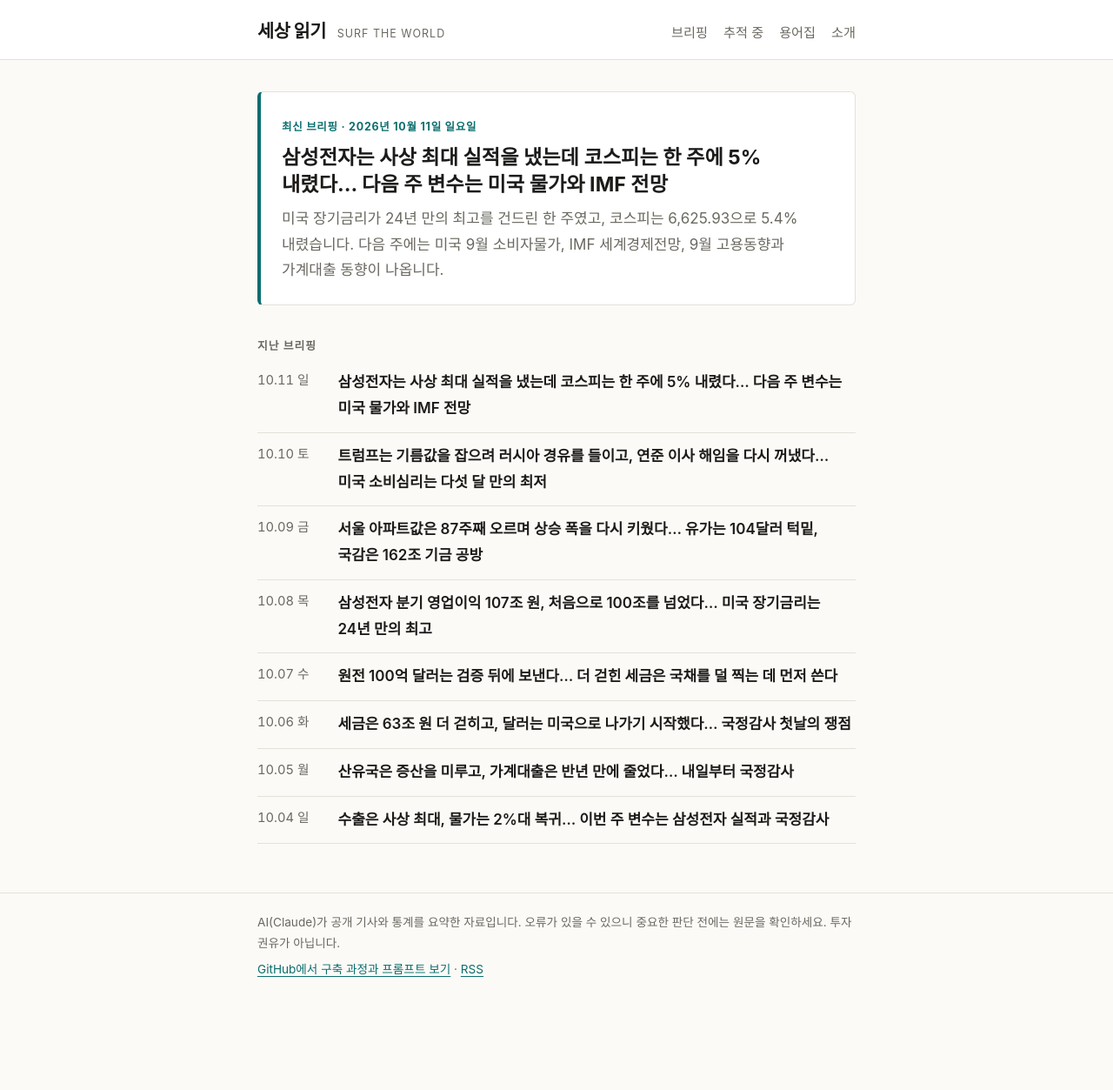
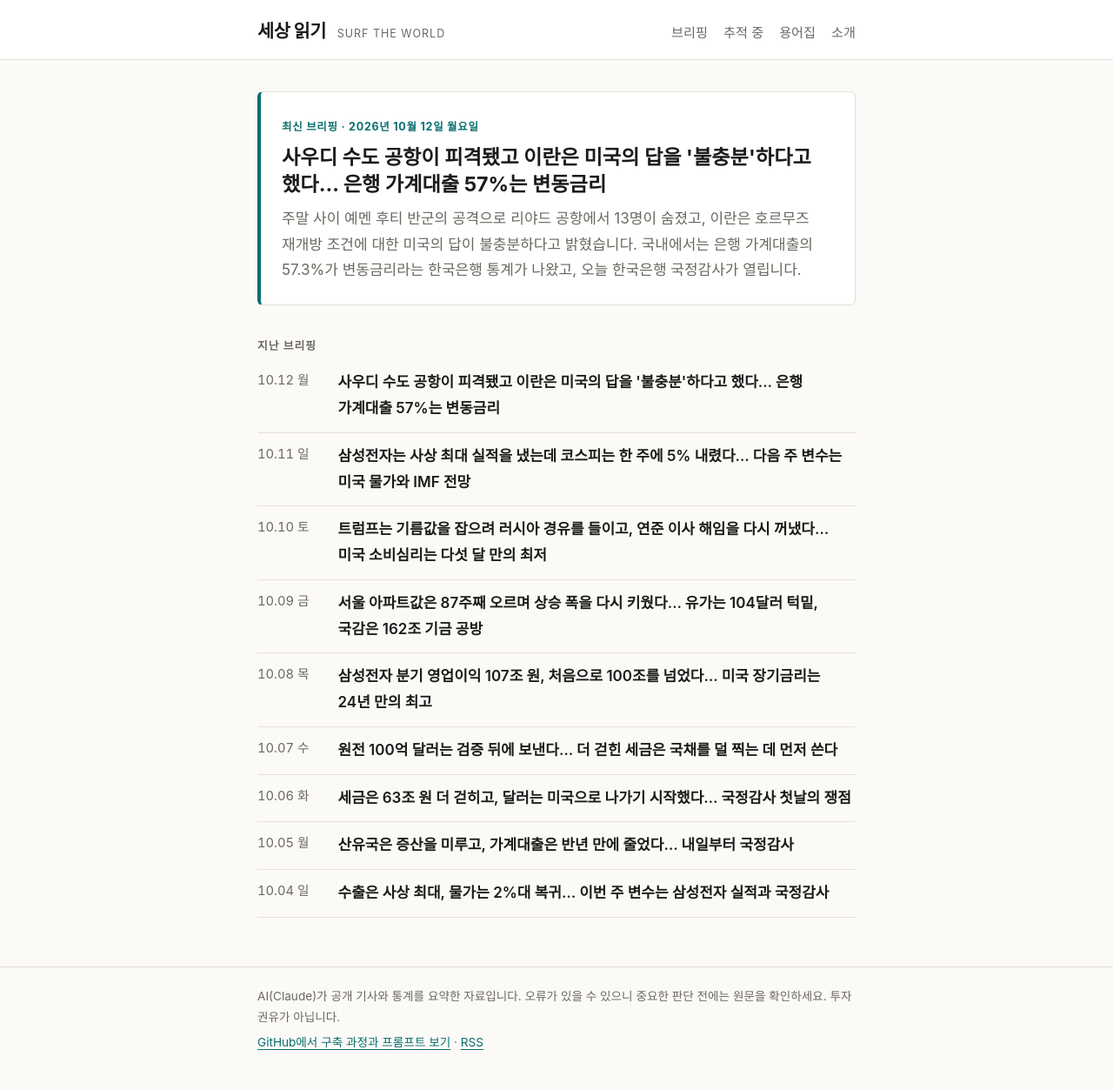
Before and after one commit to seongkyu-lim/surf-the-world, a Jekyll site: the page built from index.html, in a window 1280 px wide. Shown: the whole page at 87% size. Built offline with Jekyll 4.4.1, drawn with Linux system fonts in a browser that asks for light colours; before the commit the page ends 1169 px from its top, so only the background shows below that; some of the changed lines change nothing that is shown.

Commit message:
2026-10-12 브리핑: 사우디 수도 공항이 피격됐고 이란은 미국의 답을 '불충분'하다고 했다… 은행 가계대출 57%는 변동금리

```diff
--- /dev/null
+++ b/_posts/2026-10-12-briefing.md
@@ -0,0 +1,104 @@
+---
+title: "사우디 수도 공항이 피격됐고 이란은 미국의 답을 '불충분'하다고 했다… 은행 가계대출 57%는 변동금리"
+date: 2026-10-12
+weekday: 월요일
+summary: "주말 사이 예멘 후티 반군의 공격으로 리야드 공항에서 13명이 숨졌고, 이란은 호르무즈 재개방 조건에 대한 미국의 답이 불충분하다고 밝혔습니다. 국내에서는 은행 가계대출의 57.3%가 변동금리라는 한국은행 통계가 나왔고, 오늘 한국은행 국정감사가 열립니다."
+tags: [경제, 국제, 재테크]
+---
+
+## 지표 한눈에
+
+주말이라 새 종가가 없습니다. 국내는 10월 8일(목) 종가(9일은 한글날 휴장), 미국은 10월 9일(현지) 종가로 어제 브리핑과 같습니다. 오늘 국내 시장은 나흘 만에 열립니다.
+
+| 지표 | 수치 | 변화 | 메모 |
+|---|---|---|---|
+| 한국 기준금리 | 연 3.00% | 8월 +0.25%p | 다음 금통위 10월 22일 |
+| 미국 기준금리 | 3.75~4.00% | 9월 인상 | 다음 FOMC 10월 27~28일 |
+| 원/달러 환율 | 1,338.5원 | 휴장 | 10월 8일 주간 거래 종가 |
+| 코스피 | 6,625.93 | 휴장 | 10월 8일 종가, 주간 −5.4% |
+| 코스닥 | 892.27 | 휴장 | 10월 8일 종가 |
+| S&P 500 | 7,811.54 | <span class="up">+0.6%</span> | 10월 9일 종가 |
+| 나스닥 | 27,366.17 | <span class="up">+0.6%</span> | 10월 9일 종가 |
+| 미 국채 10년물 | 5.24% | | 10월 9일, AP 기준 |
+| 유가 (브렌트) | 104.72달러 | <span class="up">+0.4%</span> | 10월 9일 종가. 주말 소식이 반영된 월요일 시세는 확인하지 못했습니다 |
+
+출처: [한국은행 통화정책방향(8.27)](https://www.bok.or.kr/portal/bbs/P0000559/view.do?depth=200690&menuNo=200690&nttId=11064191&programType=newsData&relate=Y), [미 연준 발표(9.16)](https://www.federalreserve.gov/newsevents/pressreleases/monetary20260916a1.htm), 국내 시세는 [뉴스1](https://www.news1.kr/photos/8150448), [한국경제](https://www.hankyung.com/article/2026100814056), 미국 지수와 금리는 [AP](https://krmg.com/2026/10/09/how-major-us-stock-indexes-fared-friday-10-9-2026/), 유가는 [Reuters](https://lufkindailynews.com/news_reuters/business/oil-prices-settle-higher-as-more-production-shut-ahead-of-hurricane/article_b87cc5bc-b979-5b38-a73a-45c70e891986.html)
+
+## 오늘의 핵심
+
+### 1. 사우디 수도 공항이 미사일에 맞아 13명이 숨졌다, 전쟁 이후 걸프 지역 최대 인명 피해
+
+**무슨 일** — 10일(현지) 사우디아라비아 리야드의 킹칼리드 국제공항이 미사일 공격을 받았습니다. 사우디 민간항공청은 최소 12명이 숨지고 309명이 다쳤다고 발표했고, 이후 사망자는 13명으로 늘었습니다. 사망자에는 미국인 1명이 포함됐습니다. 예멘의 친이란 반군 후티 쪽 고위 관계자는 사우디의 예멘 공습에 대한 보복이라며 공격을 인정했습니다(뉴욕타임스 인용). 공항은 운영을 멈췄고 여러 항공사가 리야드 노선을 취소했습니다. 11일 새벽에는 동부 담맘 공항 근처에도 발사체가 떨어졌습니다. 트럼프 대통령은 10일 사우디와 함께 후티에 대응할지 묻는 말에 검토하겠다고 답했습니다.
+
+**왜 중요한가** — 연합뉴스에 따르면 2월 이란 전쟁이 시작된 뒤 걸프 국가에서 난 공격 가운데 인명 피해가 가장 큽니다. 배경에는 다시 불붙은 예멘 내전이 있습니다. 사우디 주도 연합군과 예멘 정부군이 4일 후티 장악 지역 탈환 작전을 시작했고, 후티는 5일부터 사우디의 공항과 정유시설을 겨냥해 왔습니다. 호르무즈 해협에 이어 세계 최대 원유 수출국 본토까지 전선이 넓어진 셈입니다. 미국이 직접 개입할지가 다음 변수입니다.
+
+**생활 영향** — 이번 공격으로 원유 생산이 줄었다는 발표는 없지만, 정유시설이 공격 대상에 올라 있다는 점이 유가에 부담입니다. 17일 석유 최고가격 조정을 앞둔 국내 기름값에도 오름 압력이 더해집니다.
+
+출처: 사우디 민간항공청 발표·연합뉴스 보도([파이낸셜뉴스 게재](https://www.fnnews.com/news/202610110832559124)), [뉴스1](https://www.news1.kr/world/middleeast-africa/6316153)
+
+### 2. 이란 "미국의 답은 불충분", 호르무즈는 조건이 채워질 때까지 열지 않는다
+
+**무슨 일** — 모흐센 레자이 이란 최고국가안보회의 사무총장은 11일 국영 매체에 호르무즈 해협 재개방 제안에 대한 미국의 답이 "불충분하다"고 밝혔습니다. 이란은 9월 유엔총회에서 일곱 가지 조건이 충족되면 7일 안에 해협을 다시 열 수 있다고 제안했습니다. 레자이 사무총장은 미국이 일부 조건만 받아들였고 나머지는 불분명하다며, 조건이 채워지기 전에는 해협 개방도 협상도 없다고 했습니다. 미국의 답은 카타르를 거쳐 전달됐고, 백악관은 로이터의 논평 요청에 바로 답하지 않았습니다.
+
+**왜 중요한가** — 지난주 이란 외무장관이 "며칠 안에 답하겠다"고 한 뒤 나온 첫 공식 반응인데, 수락도 거절도 아닌 되묻기입니다. 호르무즈 해협은 평소 세계 원유와 액화천연가스(LNG)의 약 5분의 1이 지나는 길입니다. 전쟁은 2월 말에 시작됐습니다.
+
+**생활 영향** — 유가가 100달러 위에 머무는 기간이 길어질수록 기름값 상한, 항공료, 물류비를 거쳐 물가로 번집니다. 22일 금리를 정하는 한국은행에도 부담입니다.
+
+출처: [Reuters](https://kfgo.com/2026/10/11/iran-says-us-response-to-its-proposal-to-reopen-hormuz-was-insufficient/)
+
+### 3. 트럼프 "러시아·우크라이나 에너지 휴전" 발표, 러시아의 확인은 아직 없다
+
+**무슨 일** — 트럼프 대통령은 11일(현지) 소셜미디어에 러시아와 우크라이나가 서로의 에너지 시설을 공격하지 않기로 했으며 즉시 효력이 생긴다고 썼습니다. 대상 시설의 범위와 기간은 밝히지 않았습니다. 젤렌스키 우크라이나 대통령은 처음 듣는 내용이라면서도 러시아가 동의하면 우크라이나도 따르겠다고 했고, 미국의 세부 설명을 기다린다고 밝혔습니다. 러시아 정부의 공식 확인은 나오지 않았습니다. 젤렌스키 대통령은 발표 뒤에도 러시아가 하르키우의 열병합발전소를 공격했다고 말했습니다.
+
+**왜 중요한가** — 우크라이나는 드론으로 러시아 정유시설을 때려 왔고, 이것이 세계 경유값을 끌어올린 요인 가운데 하나입니다. 9일 러시아산 경유 제재를 푼 데 이어, 11월 3일 중간선거를 앞두고 기름값을 낮추려는 조치가 이어지고 있습니다. 다만 한국경제에 따르면 2025년 3월의 30일 에너지 휴전과 지난 9월 14일 발표 때도 공격은 계속됐습니다.
+
+**생활 영향** — 실제로 지켜진다면 국제 경유값이 내려 물류비 부담이 줄 수 있습니다. 지금은 발표만 있고 이행은 확인되지 않은 단계입니다.
+
+출처: [뉴시스](https://www.newsis.com/view/NISX20261012_0003821231), [한국경제](https://www.hankyung.com/article/2026101248597)
+
+### 4. 은행 가계대출의 57.3%가 변동금리, 금리가 오르는 동안 오히려 늘었다
+
+**무슨 일** — 한국은행 통계에 따르면 8월 말 은행 가계대출 잔액 가운데 변동금리 비중은 57.3%로 1년 전(53.0%)보다 4.3%포인트 높아졌습니다. 고정금리 비중은 47.0%에서 42.7%로 줄었습니다. 8월에 새로 나간 주택담보대출 금리는 변동형이 연 4.53%, 고정형이 연 4.88%로 변동형이 0.35%포인트 낮았습니다. 다만 새로 받은 주택담보대출 중 고정금리 비중은 7월 31.9%에서 8월 35.3%로 반등했습니다.
+
+**왜 중요한가** — 한국은행은 7월과 8월 기준금리를 연달아 올렸습니다. 금리가 오르는 시기에는 고정금리가 유리해 보이지만, 처음 내는 이자가 낮은 변동형을 고른 가구가 더 많았다는 뜻입니다. 변동금리 대출은 시장금리가 오르면 몇 달 뒤 이자가 따라 오릅니다. 가계 전체로 보면 금리 인상의 충격이 더 빨리, 더 넓게 퍼지는 구조가 됐습니다.
+
+**생활 영향** — 변동금리로 빌렸다면 다음 금리 조정일과 그때의 기준이 되는 지표(아래 '오늘의 용어')를 확인해 둘 만합니다. 고르는 기준은 아래 '재테크 기초'에서 정리했습니다.
+
+출처: 한국은행 금융기관 가중평균금리 통계([연합뉴스](https://www.koreancenter.or.kr/news/articleView.html?idxno=1422680))
+
+## 후속 추적
+
+- **2026 국정감사** — 오늘 2주차가 시작됩니다. 재정경제기획위원회는 한국은행을 감사하며, 금리 인상이 부동산 시장에 준 영향과 앞으로의 금리 방향이 질의 대상입니다. 국토교통위원회는 한국토지주택공사(LH)를 상대로 정부 부동산 대책의 효과를 따집니다. 출처: [경향신문](https://www.khan.co.kr/article/202610120722001/), [파이낸셜뉴스](https://fnnews.com/news/202610111136066770)
+- **미국 연준 금리** — 미국 9월 소비자물가 발표일은 14일로 여러 매체가 같게 전했습니다. 미 노동통계국 원문은 여전히 확인하지 못했습니다. 출처: [서울경제](https://m.sedaily.com/article/20100026), [파이낸셜뉴스](https://www.fnnews.com/news/202610111808262101)
+
+## 재테크 기초: 변동금리와 고정금리, 무엇을 보고 고르나
+
+대출 금리는 정하는 방식에 따라 셋으로 나뉩니다. **변동형**은 보통 6개월마다 시장금리를 따라 바뀝니다. **고정형**은 만기까지 그대로입니다. 그 사이에 5년 동안 고정했다가 변동으로 바뀌는 **혼합형**, 5년마다 금리를 다시 정하는 **주기형**이 있습니다.
+
+고정형이 대개 더 비싼 이유는 은행이 앞으로 금리가 오를 위험을 대신 지기 때문입니다. 8월 기준 차이는 0.35%포인트였습니다. 3억 원을 빌렸다면 한 해 이자 105만 원에 해당합니다. 이 돈은 금리가 오를 때를 대비한 보험료로 볼 수 있습니다.
+
+따져 볼 것은 세 가지입니다. 첫째, 대출을 얼마나 오래 들고 갈지입니다. 3년 안에 갚거나 갈아탈 계획이면 보험료를 낼 이유가 줄어듭니다. 둘째, 금리가 1%포인트 올라도 생활비가 버티는지입니다. 3억 원이면 한 해 300만 원입니다. 셋째, 중도상환수수료입니다. 보통 3년이 지나면 없어지므로 나중에 갈아탈 길이 열려 있는지 봅니다.
+
+금리의 방향을 맞히는 문제가 아니라, 틀렸을 때 감당할 수 있는 쪽을 고르는 문제입니다. 특정 상품을 권하는 내용은 아닙니다.
+
+## 오늘의 용어
+
+**코픽스(COFIX)** — 은행이 대출해 줄 돈을 마련하는 데 든 평균 비용을 나타내는 지수입니다. 국내 8개 은행이 예금, 적금, 은행채 등으로 자금을 모으며 준 금리를 가중평균해 은행연합회가 매달 15일쯤 공시합니다. 변동금리 주택담보대출은 대부분 "코픽스 + 가산금리"로 정해집니다.
+
+오늘 4번 기사의 변동금리 대출 57.3%가 이 지수를 따라 움직입니다. 기준금리가 오르면 예금 금리가 오르고, 한두 달 뒤 코픽스와 대출 이자가 따라 오릅니다.
+
+## 앞으로 일정
+
+| 날짜 | 일정 | 볼 점 |
+|---|---|---|
+| 10.12 (월) | 한국은행·LH 국정감사 | 22일 금통위를 앞둔 총재의 금리 발언, 공공 주택 착공 |
+| 10.13 (화) | IMF 세계경제전망 | 한국 성장률 전망. 7월 전망은 2.6% |
+| 10.13 (화) | 미국 대형 은행 3분기 실적 시작 | |
+| 10.14 (수) | 미국 9월 소비자물가 | 시장 일정표 기준 날짜 |
+| 10.15 (목) | 금융위원회 9월 가계대출 동향, 한국은행 9월 금융시장 동향 | 전 금융권 가계대출도 줄었는지 |
+| 10.15 (목) | 한국부동산원 주간 동향·국정감사 | 서울 88주 연속 상승 여부 |
+| 10.16 (금) | 국가데이터처 9월 고용동향 | 8월 취업자는 18만 4,000명 증가 |
+| 10.16 (금) | 청년미래적금 2차 신청 마감 | |
+| 10.17 (토) | 석유 최고가격 11차 조정 | 유가 100달러대와 사우디 변수 반영 여부 |
+
+일정 출처: [서울경제](https://m.sedaily.com/article/20100026), [경향신문](https://www.khan.co.kr/article/202610120722001/)
--- a/glossary.md
+++ b/glossary.md
@@ -4,6 +4,9 @@
 summary: 브리핑에 나온 용어를 하루 하나씩 쌓아 갑니다. 최신 용어가 맨 위에 있습니다.
 permalink: /glossary/
 ---
+
+### 코픽스(COFIX)
+은행이 대출해 줄 돈을 마련하는 데 든 평균 비용을 나타내는 지수. 국내 8개 은행이 예금, 적금, 은행채 등으로 자금을 모으며 준 금리를 가중평균해 은행연합회가 매달 15일쯤 공시한다. 변동금리 주택담보대출은 대부분 "코픽스 + 가산금리"로 정해진다. 2026년 8월 말 은행 가계대출의 57.3%가 변동금리였다. (2026.10.12)
 
 ### 근원물가
 소비자물가에서 값이 크게 출렁이는 에너지와 식료품을 뺀 물가. 기름값이나 날씨 같은 일시적 요인을 걷어 내고 물가의 바닥 흐름을 보려는 지표라 중앙은행이 금리를 정할 때 함께 본다. 유가가 100달러를 넘은 2026년 가을에는 전체 물가와 근원물가의 차이가 커서, 기름값 충격이 다른 품목으로 번지는지 가늠하는 잣대로 쓰였다. (2026.10.11)
--- a/tracking.md
+++ b/tracking.md
@@ -9,15 +9,15 @@
 
 | 이슈 | 현재 상태 | 다음 일정 | 처음 다룬 날 |
 |---|---|---|---|
-| 한국은행 기준금리 | 7월·8월 연속 인상으로 연 3.00%. 시장은 10월 동결을 우세하게 봄 | 10월 12일 한국은행 국정감사, 22일 금통위 | 10.04 |
+| 한국은행 기준금리 | 7월·8월 연속 인상으로 연 3.00%. 시장은 10월 동결을 우세하게 봄. 8월 말 은행 가계대출의 57.3%가 변동금리(1년 전 53.0%) | 10월 12일 한국은행 국정감사, 22일 금통위 | 10.04 |
 | 미국 연준 금리 | 9월 인상으로 3.75~4.00%. 의사록에서 대부분 참석자가 연내 추가 인상이 적절하다고 판단. 월러 이사는 추가 인상 필요성과 속도의 유연성을 함께 언급. 10년물은 10월 7일 장중 24년 만의 최고, 9일 5.24%. 백악관이 쿡 이사 조사위원회를 설치해 해임 재시도(10.9). 10월 소비자심리 예비치 46.3으로 5월 이후 최저 | 미국 9월 소비자물가(10월 14일, 시장 일정표 기준), 10월 27~28일 FOMC, 11월 5일 쿡 이사 청문, 12월 8~9일 FOMC | 10.04 |
 | 소비자물가 | 9월 2.9%. 한국은행은 10월 3% 안팎 예상 | 11월 초 10월 물가 발표 | 10.04 |
 | 석유 최고가격제 | 10차 동결(휘발유 리터당 1,784원). 3월 13일 시행, 4주마다 조정 | 10월 17일 11차 조정 | 10.04 |
 | 8·3 부동산 세제 개편안 | 8월 3일 정부 발표. 장기보유특별공제를 거주 기간 중심으로 바꾸는 안. 국회 심의에서 바뀔 수 있음 | 국회 심의 | 10.04 |
 | 서울 아파트값 | 87주 연속 상승, 주간 상승률 0.12%로 확대(전주 0.09%). 강남(−0.34%)·서초·송파·용산은 하락, 서대문·강북·도봉·노원은 0.3%대 상승. 국토부 장관은 올해 수도권 착공이 목표의 80~88%에 그칠 것으로 예상 | 매주 목요일 한국부동산원 주간 동향 | 10.04 |
-| 2026 국정감사 | 10월 6~30일. 8일 기획예산처 국감은 미래대응기금, 금융위 국감은 가계대출 총량 규제와 단일종목 레버리지 ETF 도입 경위가 쟁점. 금융위원장은 총량 관리 유지 방침, ETF 투자자 피해에 사과 | 10월 12일 LH, 15일 한국부동산원, 23일 국토부 종합감사 | 10.04 |
-| 미국·이란 협상 | 트럼프 대통령이 11월 3일 중간선거 전에는 이란을 공격하지 않겠다고 밝힘(10.8). 이란은 호르무즈 재개방 제안에 대한 미국의 답을 검토 중(10.9). 미국은 선박 17척 등 추가 제재. 지난주 호르무즈 유조선 공격은 전쟁 후 최다(Reuters) | 이란의 공식 답변, 11월 3일 미국 중간선거 | 10.04 |
-| 원유 공급 | OPEC+ 11월 생산 목표 동결. IEA는 비축유 방출을 앞당기기로 함. 허리케인 '이사이아스'로 미 멕시코만 원유 생산 62.9% 중단(10.8 기준), 9일 플로리다 상륙 뒤 소멸. 미 에너지부는 정유사 두 곳에 전략비축유 긴급 대여. 미국은 러시아산 경유 제재를 2027년 4월 7일까지 면제(10.9). 브렌트 104.72달러(10.9) | 멕시코만 생산 복구 속도, 11월 1일 OPEC+ 회의 | 10.05 |
+| 2026 국정감사 | 10월 6~30일. 8일 기획예산처 국감은 미래대응기금, 금융위 국감은 가계대출 총량 규제와 단일종목 레버리지 ETF 도입 경위가 쟁점. 금융위원장은 총량 관리 유지 방침, ETF 투자자 피해에 사과. 12일 2주차 시작(한국은행, LH) | 10월 12일 LH, 15일 한국부동산원, 23일 국토부 종합감사 | 10.04 |
+| 미국·이란 협상 | 트럼프 대통령이 11월 3일 중간선거 전에는 이란을 공격하지 않겠다고 밝힘(10.8). 이란은 호르무즈 재개방 제안에 대한 미국의 답을 검토 중(10.9). 미국은 선박 17척 등 추가 제재. 지난주 호르무즈 유조선 공격은 전쟁 후 최다(Reuters). 이란 최고국가안보회의 사무총장은 미국의 답이 "불충분"하며 7개 조건 충족 전에는 개방도 협상도 없다고 밝힘(10.11) | 미국의 추가 해명, 11월 3일 미국 중간선거 | 10.04 |
+| 원유 공급 | OPEC+ 11월 생산 목표 동결. IEA는 비축유 방출을 앞당기기로 함. 허리케인 '이사이아스'로 미 멕시코만 원유 생산 62.9% 중단(10.8 기준), 9일 플로리다 상륙 뒤 소멸. 미 에너지부는 정유사 두 곳에 전략비축유 긴급 대여. 미국은 러시아산 경유 제재를 2027년 4월 7일까지 면제(10.9). 브렌트 104.72달러(10.9). 트럼프 대통령이 러시아·우크라이나 에너지 휴전을 발표했으나 러시아 확인은 없음(10.11) | 에너지 휴전 이행 여부, 멕시코만 생산 복구 속도, 11월 1일 OPEC+ 회의 | 10.05 |
 | 가계대출 | 5대 은행 9월 잔액 780조 8,340억 원, 6개월 만에 감소(−1조 2,852억 원) | 10월 15일 금융위원회 9월 가계대출 동향, 한국은행 9월 금융시장 동향 | 10.05 |
 | 청년미래적금 2차 | 10월 7일 신청 시작, 16일까지 | 11월 계좌 개설 | 10.05 |
 | 초과세수와 미래대응기금 | 올해 국세수입 478조 6,000억 원 전망, 추경보다 63조 2,000억 원 많음. 정부는 162조 3,000억 원 규모 미래대응기금 신설 추진, 야당은 철회와 국채 상환 우선 요구. 남은 초과세수 사용처는 "미정"(기획예산처 장관, 10.8) | 11월 국고채 발행계획, 연말 예산 심의 | 10.06 |
@@ -29,6 +29,7 @@
 | 고용 | 8월 취업자 18만 4,000명 증가(국가데이터처) | 10월 16일 9월 고용동향 | 10.11 |
 | 성장률 전망 | IMF 7월 전망은 올해 한국 성장률 2.6%, 한국은행 8월 전망은 3.3% | 10월 13일 IMF 세계경제전망 | 10.11 |
 | 전세사기 피해자 최소보장 | 시행령 개정안 10월 6일 국무회의 의결. 보증금의 3분의 1에 못 미치는 회복액은 국가가 차액 지원, LH가 지급·정산 | 11월 13일 시행 | 10.09 |
+| 사우디·후티 충돌 | 사우디 주도 연합군이 10월 4일 예멘 후티 지역 탈환 작전 시작. 후티는 5일부터 사우디 공항·정유시설 공격. 10일 리야드 킹칼리드 공항 피격으로 13명 사망·309명 부상, 공항 운영 중단. 11일 담맘 공항 인근에도 발사체. 트럼프 대통령은 대응 동참을 검토하겠다고 밝힘 | 미국의 개입 여부, 사우디 원유 시설 피해 여부 | 10.12 |
 
 ## 종료
 
```
